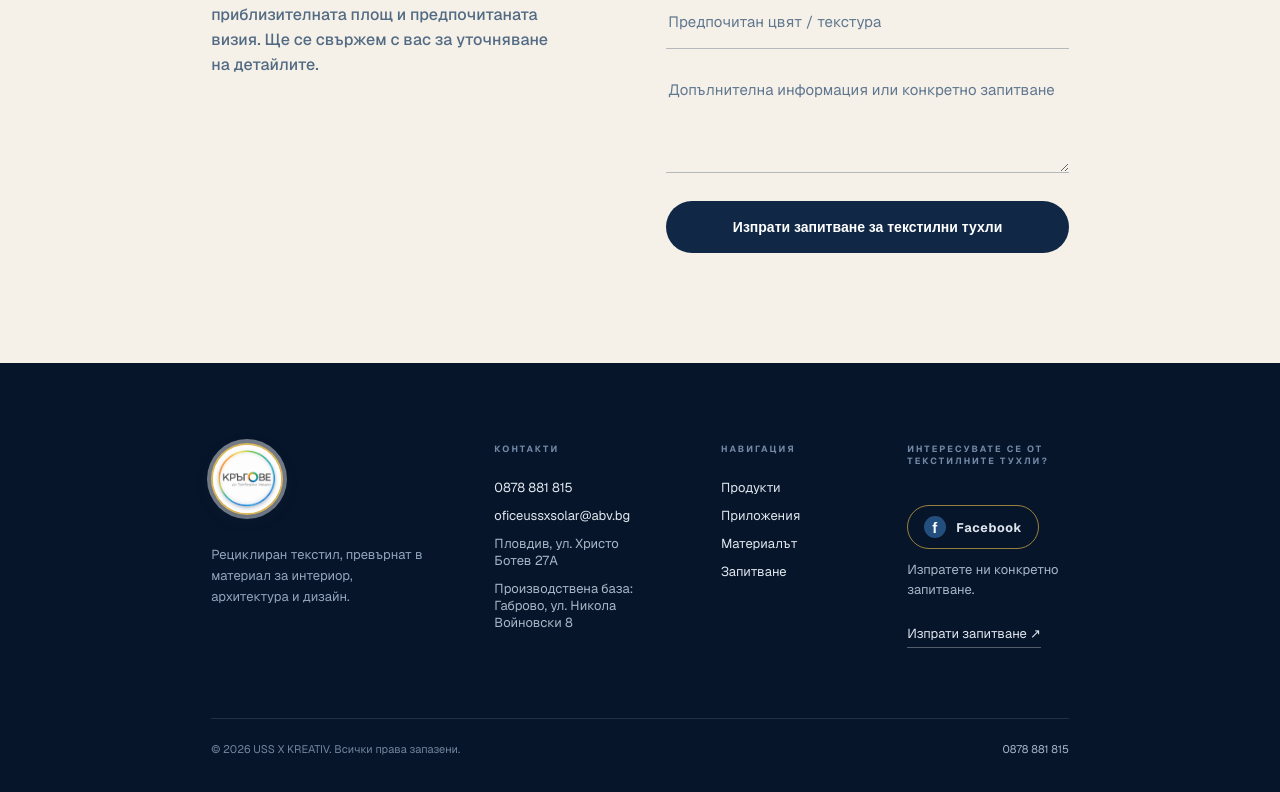
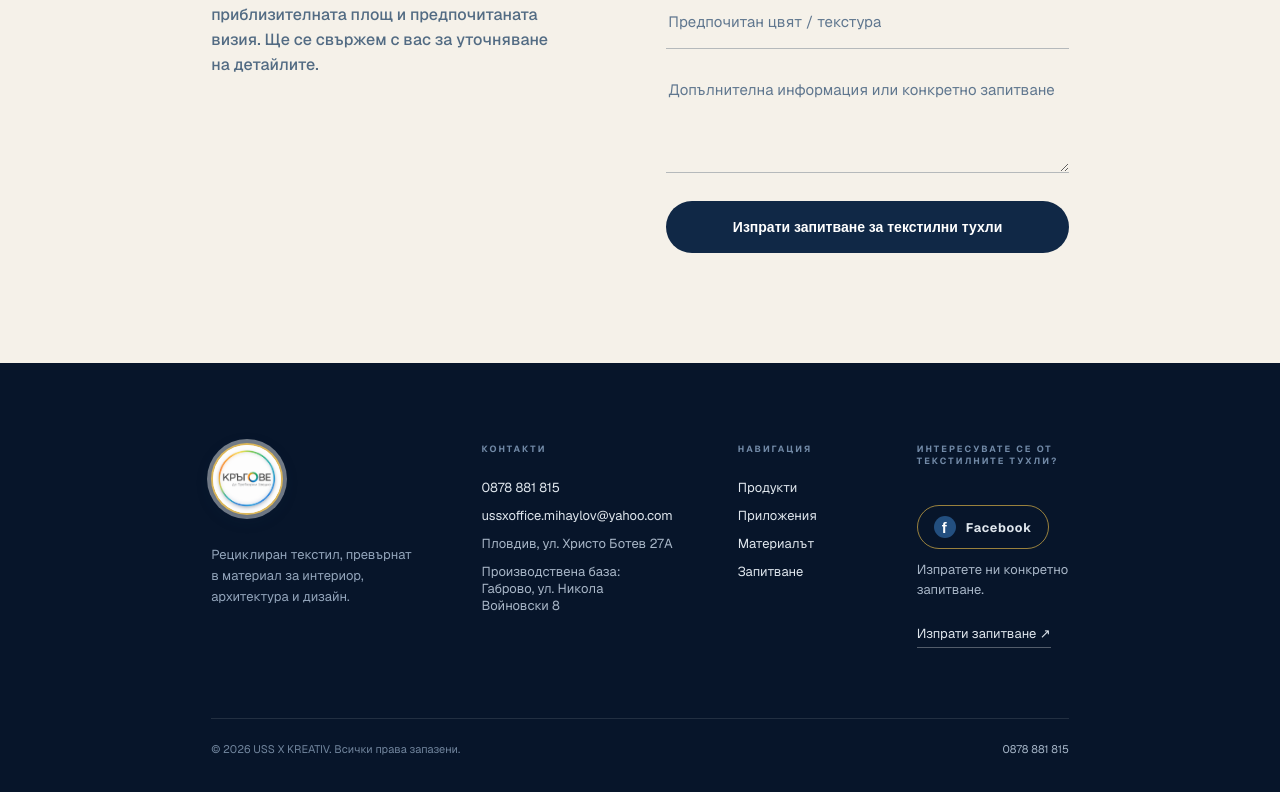
Before and after one commit to celevra-coder/ussx-kreativ, a Next.js app: page / in a window 1280 px wide. Shown: the part 10176-10968 px from the top of the page. Built offline with nearby package versions, Linux system fonts and the light colour scheme.

Commit message:
Update contact email

```diff
--- a/src/app/page.tsx
+++ b/src/app/page.tsx
@@ -274,7 +274,7 @@ export default function Home() {
       <span className="footer-title">Контакти</span>
 
       <a href="tel:+359878881815">0878 881 815</a>
-      <a href="mailto:oficeussxsolar@abv.bg">oficeussxsolar@abv.bg</a>
+      <a href="mailto:ussxoffice.mihaylov@yahoo.com">ussxoffice.mihaylov@yahoo.com</a>
       <span>Пловдив, ул. Христо Ботев 27А</span>
       <span>Производствена база: Габрово, ул. Никола Войновски 8</span>
     </div>
```
